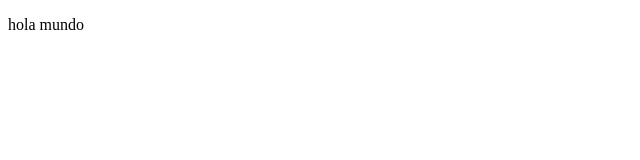
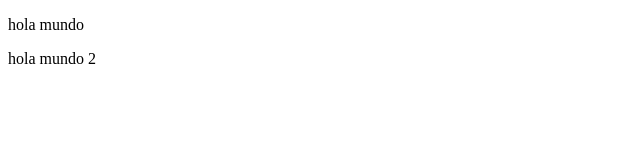
Before and after one commit to PriscilaCedillo/pruebaGitPublica, a plain HTML site: page index2.html in a window 1280 px wide. Shown: the full height of the page, 0-640 px from the left. Drawn offline with Linux system fonts and the light colour scheme.

Commit message:
html2 actualizado

```diff
--- a/index2.html
+++ b/index2.html
@@ -7,5 +7,6 @@
 </head>
 <body>
     <p>hola mundo</p>
+    <p>hola mundo 2</p>
 </body>
 </html>
```
